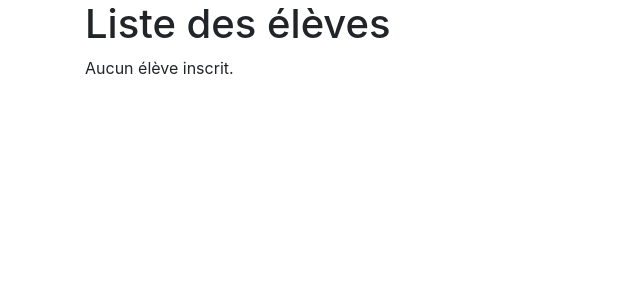
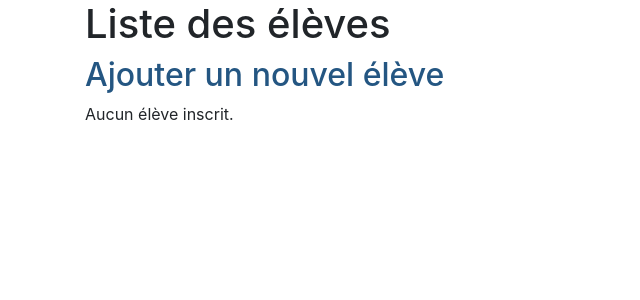
Before and after one commit to ls-pluriels/ubitransport, a Symfony app: template templates/eleve/liste.html.twig in a window 1280 px wide. Shown: the top 300 px of the page, without its empty margins (0-640 px from the left). Run offline with Twig, Linux system fonts and the light colour scheme; the template is opened without the code that fills it, so the values that code supplies are empty; style sheets or scripts are compiled from the project's sources; some libraries are stand-ins or nearby versions.

Commit message:
ajout d'un lien pour créer un nouvel éleve

```diff
--- a/templates/eleve/liste.html.twig
+++ b/templates/eleve/liste.html.twig
@@ -6,6 +6,8 @@ Liste des élèves
 
 {% block body %}
 <h1>Liste des élèves</h1>
+<h2><a href="{{ path("eleve_new") }}">Ajouter un nouvel élève</a></h2>
+
 {% if not eleves %}
 Aucun élève inscrit.
 {% else %}
```
